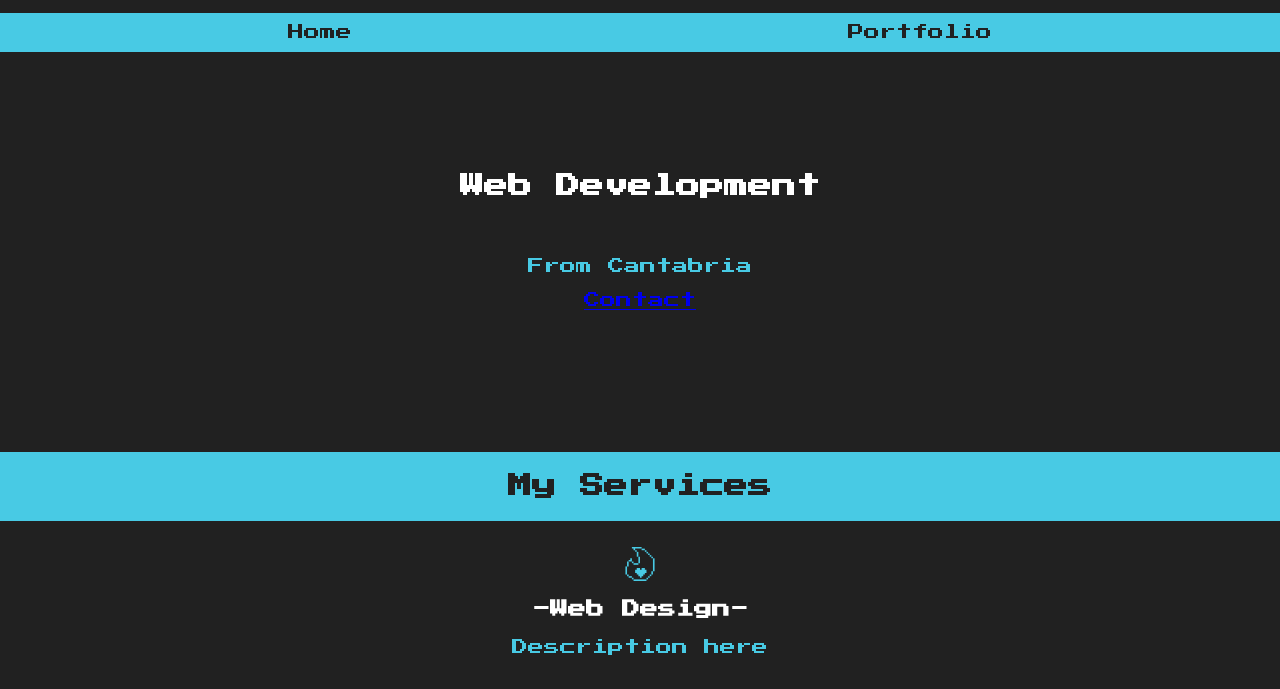
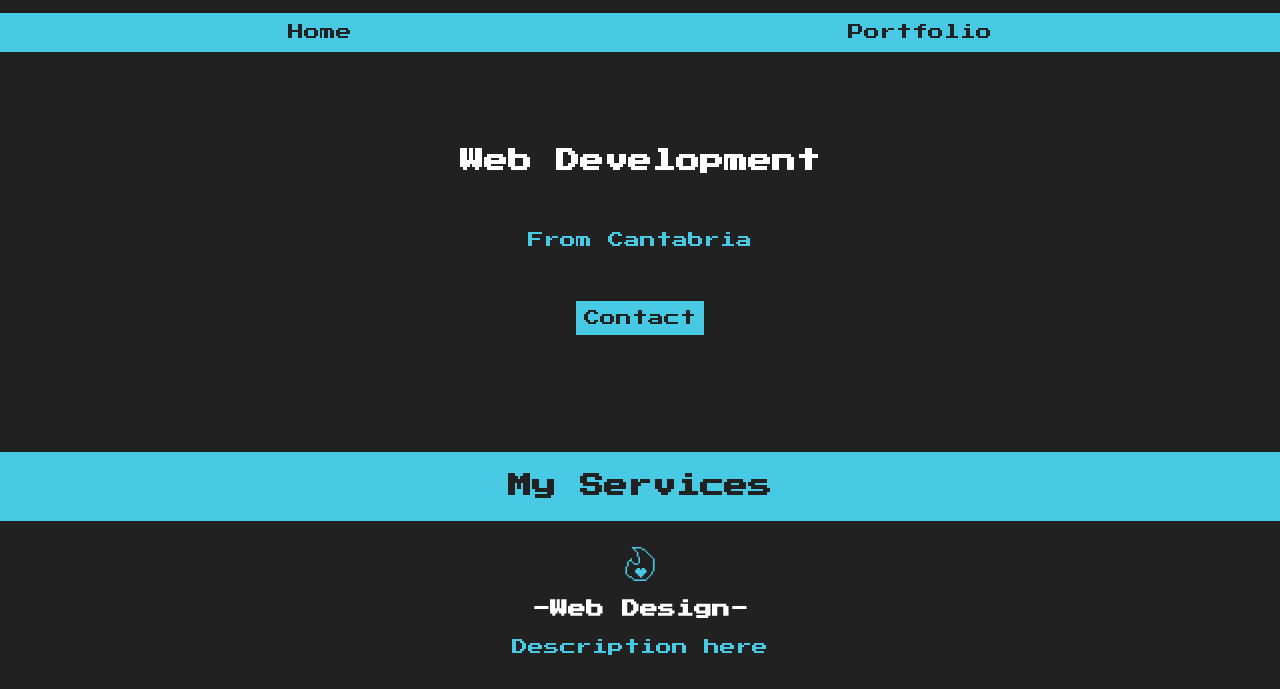
Before and after one commit to 1nd0m1t/1nd0m1t.github.io, a plain HTML site: page index.html in a window 1280 px wide. Shown: the part 89-778 px from the top of the page. Drawn offline with Linux system fonts and the light colour scheme.

Commit message:
Update index.html

```diff
--- a/index.html
+++ b/index.html
@@ -39,9 +39,8 @@
                 <p>From Cantabria</p>
             </div>
 
-            <div class="contact">
-                <a href="#">Contact</a>
-            </div>
+            <a class="boton" href="#">Contact</a>
+
         </div>
 
 
```
